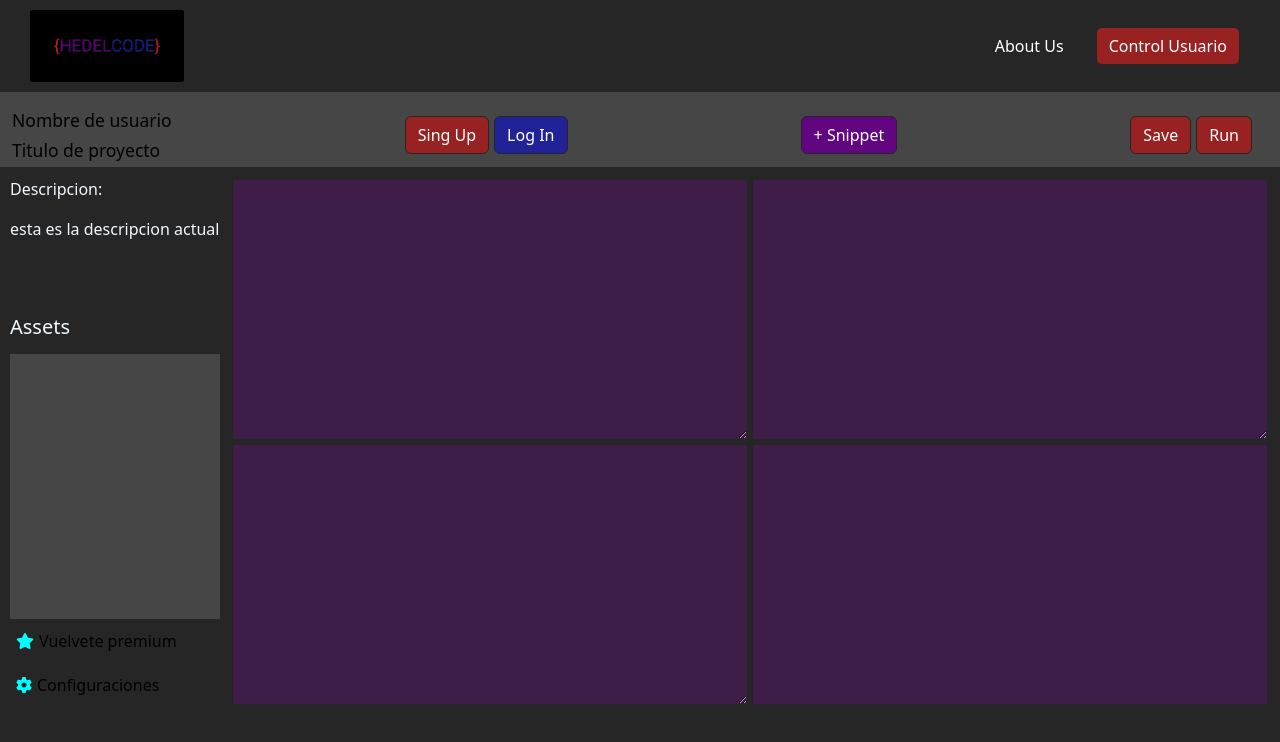
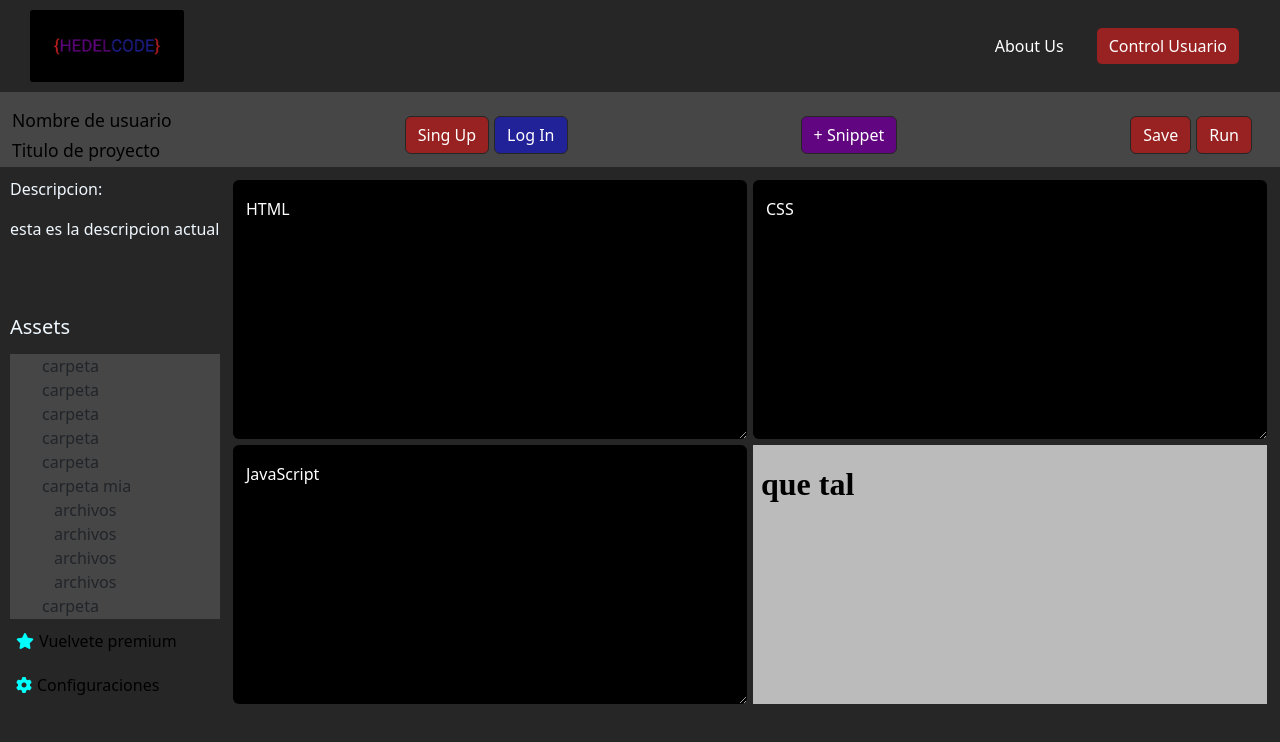
Before and after one commit to henry10110/HedelCode-frontend, an Angular app in the folder HedelCode/: page /inicio in a window 1280 px wide. Shown: the top 742 px of the page. Built offline with nearby package versions, Linux system fonts and the light colour scheme.

Commit message:
compilacion y gestor de archivos basicos

```diff
--- a/HedelCode/src/app/app.module.ts
+++ b/HedelCode/src/app/app.module.ts
@@ -9,6 +9,7 @@ import { PlanesModule } from './planes/planes.module';
 import { PromocionalModule } from './promocional/promocional.module';
 import { RegistroSesionModule } from './registro-sesion/registro-sesion.module';
 import { SnippetModule } from './snippet/snippet.module';
+import { FormsModule } from '@angular/forms';
 
 @NgModule({
   declarations: [
@@ -22,7 +23,8 @@ import { SnippetModule } from './snippet/snippet.module';
     PromocionalModule,
     ControlUsuarioModule,
     SnippetModule,
-    PlanesModule
+    PlanesModule,
+    FormsModule
   ],
   providers: [],
   bootstrap: [AppComponent]
--- /dev/null
+++ b/HedelCode/src/app/marco-trabajo/gestor-archivos/gestor-archivos.component.css
@@ -0,0 +1,14 @@
+ul {
+    list-style-type: none;
+    cursor: pointer;
+}
+
+ul ul {
+    margin-top: 0;
+    margin-bottom: 0;
+    margin-left: -20px;
+}
+
+.sub-lista {
+    display: none;
+}
--- /dev/null
+++ b/HedelCode/src/app/marco-trabajo/gestor-archivos/gestor-archivos.component.html
@@ -0,0 +1,41 @@
+<ul>
+    <li>carpeta</li>
+    <li>carpeta</li>
+    <li>carpeta</li>
+    <li>carpeta</li>
+    <li>carpeta</li>
+    <li (click)="cambiarLista()" >carpeta mia
+        <ul #miElemento>
+            <li>archivos</li>
+            <li>archivos</li>
+            <li>archivos</li>
+            <li>archivos</li>
+        </ul>
+    </li>
+    <li>carpeta</li>
+    <li>carpeta</li>
+    <li>carpeta</li>
+    <li>carpeta</li>
+    <li>carpeta</li>
+    <li>
+        <ul>
+            <li>archivos</li>
+            <li>archivos</li>
+            <li>archivos</li>
+            <li>archivos</li>
+        </ul>
+    </li>
+    <li>carpeta</li>
+    <li>carpeta</li>
+    <li>carpeta</li>
+    <li>carpeta</li>
+    <li>carpeta</li>
+    <li>
+        <ul>
+            <li>archivos</li>
+            <li>archivos</li>
+            <li>archivos</li>
+            <li>archivos</li>
+        </ul>
+    </li>
+</ul>
--- /dev/null
+++ b/HedelCode/src/app/marco-trabajo/gestor-archivos/gestor-archivos.component.ts
@@ -0,0 +1,25 @@
+import { Component, ElementRef, OnInit, ViewChild } from '@angular/core';
+
+@Component({
+  selector: 'app-gestor-archivos',
+  templateUrl: './gestor-archivos.component.html',
+  styleUrls: ['./gestor-archivos.component.css']
+})
+export class GestorArchivosComponent {
+
+  constructor() { }
+
+  ngOnInit(): void {}
+
+  @ViewChild('miElemento', {static: true}) miElementoRef!: ElementRef;
+
+  cambiarLista() {
+    const sublista = this.miElementoRef.nativeElement;
+    if (sublista.style.display === 'none') {
+      sublista.style.display = 'block';
+    } else {
+      sublista.style.display = 'none';
+    }
+  }
+
+}
--- a/HedelCode/src/app/marco-trabajo/marco-principal/marco-principal.component.css
+++ b/HedelCode/src/app/marco-trabajo/marco-principal/marco-principal.component.css
@@ -43,9 +43,10 @@
 
 textarea {
     width: 100%;
-    height: 100%;
-    background-color: #3e1e49;
+    height: 100% !important;
+    background-color: #000 !important;
     border: none;
+    color: #eee !important;
 }
 
 .btn-borderles {
@@ -79,3 +80,7 @@ textarea {
     height: 100%;
     overflow: auto;
 }
+
+.form-floating {
+    height: 100%;
+}
--- a/HedelCode/src/app/marco-trabajo/marco-principal/marco-principal.component.html
+++ b/HedelCode/src/app/marco-trabajo/marco-principal/marco-principal.component.html
@@ -3,8 +3,10 @@
     <div class="header">
         <img class="logoimg" src="../../../assets/img/LogoF.png" style="width: 154px; height: 72px;" alt="logo">
         <div>
-            <button class="btn btn-success btn-borderles" [routerLink]="['/promocion']" style="margin-right: 20px;" type="submit">About Us</button>
-            <button class="btn btn-success" [routerLink]="['/controlUsuario']" style="margin-right: 40px; background-color: #982121;" type="submit">Control
+            <button class="btn btn-success btn-borderles" [routerLink]="['/promocion']" style="margin-right: 20px;"
+                type="submit">About Us</button>
+            <button class="btn btn-success" [routerLink]="['/controlUsuario']"
+                style="margin-right: 40px; background-color: #982121;" type="submit">Control
                 Usuario</button>
         </div>
 
@@ -18,17 +20,20 @@
                 <p class="parr"><small>Titulo de proyecto</small></p>
             </div>
             <div class="navbar-brand">
-                <button class="btn btn-success" [routerLink]="['/registro']" style="background-color: #982121;" type="submit">Sing Up</button>
-                <button class="btn btn-success" [routerLink]="['/sesion']" style="margin-left: 5px; background-color: #212198;" type="submit">Log
+                <button class="btn btn-success" [routerLink]="['/registro']" style="background-color: #982121;"
+                    type="submit">Sing Up</button>
+                <button class="btn btn-success" [routerLink]="['/sesion']"
+                    style="margin-left: 5px; background-color: #212198;" type="submit">Log
                     In</button>
             </div>
             <div class="navbar-brand">
-                <button class="btn btn-success" [routerLink]="['/snippets']" style="background-color: #620581;" type="submit">+ Snippet</button>
+                <button class="btn btn-success" [routerLink]="['/snippets']" style="background-color: #620581;"
+                    type="submit">+ Snippet</button>
             </div>
             <div class="navbar-brand">
                 <button class="btn btn-success" style="background-color: #982121;" type="submit">Save</button>
-                <button class="btn btn-success" style="margin-left: 5px; background-color: #982121;"
-                    type="submit">Run</button>
+                <button class="btn btn-success" (click)="compilar()"
+                    style="margin-left: 5px; background-color: #982121;" type="submit">Run</button>
             </div>
         </div>
     </nav>
@@ -41,14 +46,15 @@
                 <p style="color:aliceblue">esta es la descripcion actual<small></small></p>
             </div>
             <h5 style="color: aliceblue; padding-top: 5px;">Assets</h5>
-            <div style="grid-row: 5 / 11;">
+            <div style="grid-row: 5 / 11; overflow: auto;">
 
-                <div style="height: 100%; background-color: #464646;">
-
+                <div style="height: 100%; background-color: #464646; overflow: auto;">
+                    <app-gestor-archivos></app-gestor-archivos>
                 </div>
 
             </div>
-            <button class="btn-borderles" [routerLink]="['/planes']" style="grid-row: 11 / 12; float: left; text-align: left;">
+            <button class="btn-borderles" [routerLink]="['/planes']"
+                style="grid-row: 11 / 12; float: left; text-align: left;">
                 <i class="fa-sharp fa-solid fa-star"></i>Vuelvete premium
             </button>
             <button class="btn-borderles" style="grid-row: 12 / 13; float: left; text-align: left;">
@@ -58,20 +64,32 @@
         </section>
 
         <section class="cuadros" style="grid-column: 3 / 13;">
-            <form class="cuadro">
-                <textarea></textarea>
+            <form class="cuadro ">
+                <div class="form-floating">
+                    <textarea class="form-control" [(ngModel)]="codigoHTML" [ngModelOptions]="{standalone: true}"
+                        id="floatingTextarea2" placeholder="Leave a comment here"></textarea>
+                    <label style="color: #FFF;" for="floatingTextarea2">HTML</label>
+                </div>
             </form>
 
-            <form class="cuadro">
-                <textarea></textarea>
+            <form class="cuadro ">
+                <div class="form-floating">
+                    <textarea class="form-control" [(ngModel)]="codigoCSS" [ngModelOptions]="{standalone: true}"
+                        id="floatingTextarea2" placeholder="Leave a comment here"></textarea>
+                    <label style="color: #FFF;" for="floatingTextarea2">CSS</label>
+                </div>
             </form>
 
-            <form class="cuadro">
-                <textarea></textarea>
+            <form class="cuadro ">
+                <div class="form-floating">
+                    <textarea class="form-control" [(ngModel)]="codigoJS" [ngModelOptions]="{standalone: true}"
+                        id="floatingTextarea2" placeholder="Leave a comment here"></textarea>
+                    <label style="color: #FFF;" for="floatingTextarea2">JavaScript</label>
+                </div>
             </form>
 
             <div class="cuadro">
-                <iframe src="" frameborder="0" width="100%" height="100%" style="background-color: #3e1e49;"></iframe>
+                <iframe [srcdoc]="contenido" frameborder="0" width="100%" height="100%" style="background-color: #bbb;"></iframe>
             </div>
 
 
--- a/HedelCode/src/app/marco-trabajo/marco-principal/marco-principal.component.ts
+++ b/HedelCode/src/app/marco-trabajo/marco-principal/marco-principal.component.ts
@@ -7,4 +7,23 @@ import { Component } from '@angular/core';
 })
 export class MarcoPrincipalComponent {
 
+  codigoHTML: string = '';
+  codigoCSS: string = '';
+  codigoJS: string = '';
+  contenido = `<h1>que tal</h1>`;
+
+  compilar(){
+    this.contenido = `
+    <html>
+      <head>
+        <style>${this.codigoCSS}</style>
+      </head>
+      <body>
+        ${this.codigoHTML}
+        <script>${this.codigoJS}</script>
+      </body>
+    </html>
+  `;
+  }
+
 }
```
Also changed, not shown: HedelCode/src/app/marco-trabajo/marco-trabajo.module.ts (+6 -2 lines), 1 other file (tests, documents, lock files or other folders).
